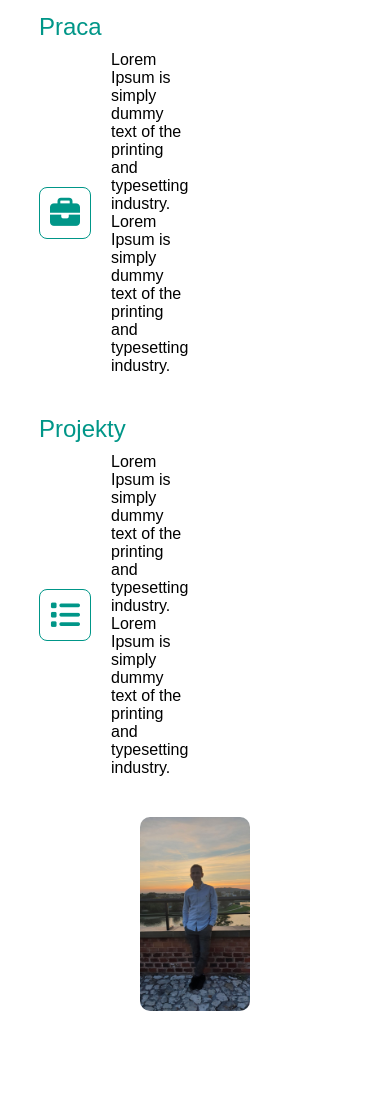
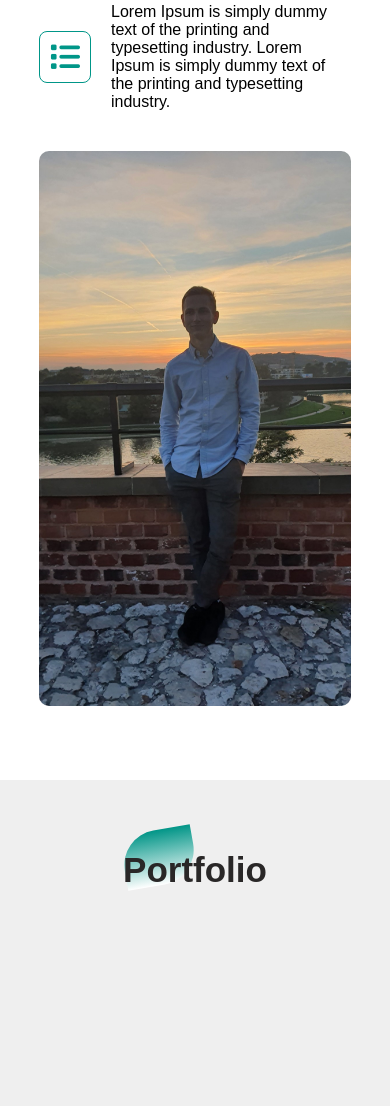
Before and after one commit to Incarn4ti0n/Electric_services_website, a plain HTML site: page index.html in a window 390 px wide. Shown: the part 1431-2537 px from the top of the page. Before the commit the page ends 2516 px from the top, so only its background shows below. Drawn offline with Linux system fonts and the light colour scheme.

Commit message:
Making second section responsive and and adjusting some content in it

```diff
--- a/index.html
+++ b/index.html
@@ -41,7 +41,7 @@
 
     <section class="omnie">
       <div class="title-text">
-        <h1>O MNIE</h1>
+        <h1>O Mnie</h1>
       </div>
       <div class="features-box">
         <div class="features">
@@ -91,6 +91,30 @@
       </div>
     </section>
 
+    <!-- Usługi -->
+
+    <section class="service">
+      <div class="title-text">
+        <h1>Portfolio</h1>
+      </div>
+      <div class="service-box">
+        <div class="single-service">
+          <img src="" alt="">
+        </div>
+        <div class="single-service">
+          <img src="" alt="">
+        </div>
+        <div class="single-service">
+          <img src="" alt="">
+        </div>
+        <div class="single-service">
+          <img src="" alt="">
+        </div>
+
+      </div>
+    </section>
+
+
     <script src="script.js"></script>
     <script
       src="https://kit.fontawesome.com/36dcac192c.js"
--- a/style.css
+++ b/style.css
@@ -114,13 +114,6 @@ button:hover span {
 button:hover {
   border: none;
 }
-/* RESPONSYWNOŚĆ */
-@media screen and (max-width: 770px) {
-  .content h1 {
-    font-size: 34px;
-    margin-top: 80px;
-  }
-}
 
 /* O MNIE */
 .omnie {
@@ -134,7 +127,7 @@ button:hover {
 .title-text h1 {
   margin: auto;
   font-size: 50px;
-  color: #009688;
+  color: #292727;
   font-weight: bold;
   position: relative;
   z-index: 1;
@@ -153,8 +146,8 @@ button:hover {
   border-top-left-radius: 35px;
   border-bottom-right-radius: 35px;
 }
-.title-text p {
-  font-size: 20px;
+.title-text h1 {
+  font-size: 70px;
 }
 .features-box {
   width: 80%;
@@ -173,22 +166,21 @@ button:hover {
 }
 .features-img img {
   width: 70%;
-
   border-radius: 10px;
 }
 
-.features h1{
+.features h1 {
   text-align: left;
   margin-bottom: 10px;
   font-weight: 100;
   color: #009688;
 }
-.features-desc{
-  display:flex;
+.features-desc {
+  display: flex;
   align-items: center;
-  margin-bottom: 40px ;
+  margin-bottom: 40px;
 }
-.features-icon .fa{
+.features-icon .fa {
   width: 50px;
   height: 50px;
   font-size: 30px;
@@ -197,7 +189,53 @@ button:hover {
   color: #009688;
   border: 1px solid #009688;
 }
-.features-text p{
+.features-text p {
   padding: 0 20px;
   text-align: initial;
 }
+
+/* RESPONSYWNOŚĆ */
+@media screen and (max-width: 770px) {
+  .content h1 {
+    font-size: 34px;
+    margin-top: 80px;
+  }
+  .title-text h1 {
+    font-size: 35px;
+  }
+  .features {
+    flex-basis: 100%;
+  }
+  .features-img {
+    flex-basis: 100%;
+  }
+  .features-img img {
+    width: 100%;
+  }
+}
+/* --service-- */
+
+.service{
+  width: 100%;
+  padding: 70px 0;
+  background: #efefef;
+}
+.service-box{
+  width: 80%;
+  display: flex;
+  flex-wrap: wrap;
+  justify-content: space-around;
+  margin: auto;
+}
+
+.single-service{
+ flex-basis:  48%;
+ text-align: center;
+ border-radius: 7px;
+ margin-bottom: 20px;
+ color: #fff;
+}
+
+.single-service img {
+
+}
```
Lines whose indentation alone changed are shown as unchanged.
